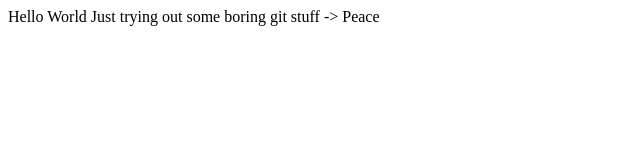
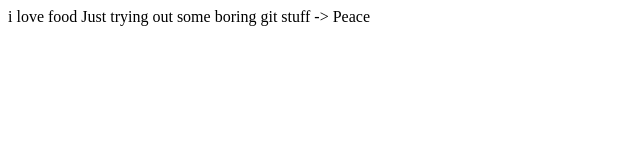
Before and after one commit to almapeace/git-folder, a plain HTML site: page index.html in a window 1280 px wide. Shown: the full height of the page, 0-640 px from the left. Drawn offline with Linux system fonts and the light colour scheme.

Commit message:
praise change line 11

```diff
--- a/index.html
+++ b/index.html
@@ -8,7 +8,7 @@
 </head>
 
 <body>
-    Hello World
+    i love food
 
     Just trying out some boring git stuff -> Peace
 </body>
```
